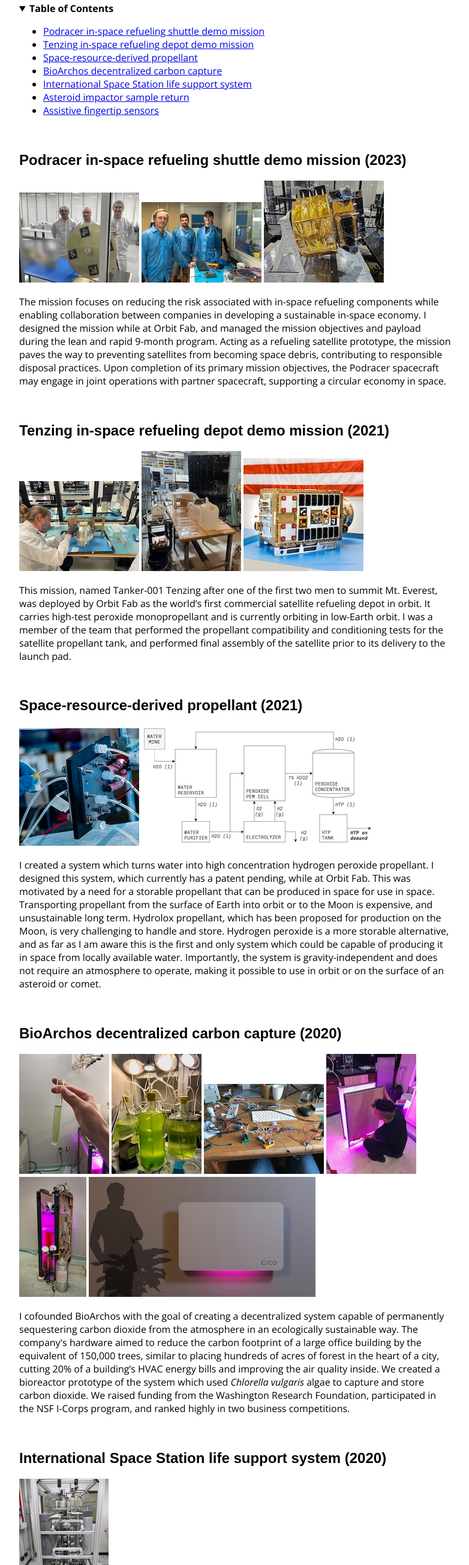
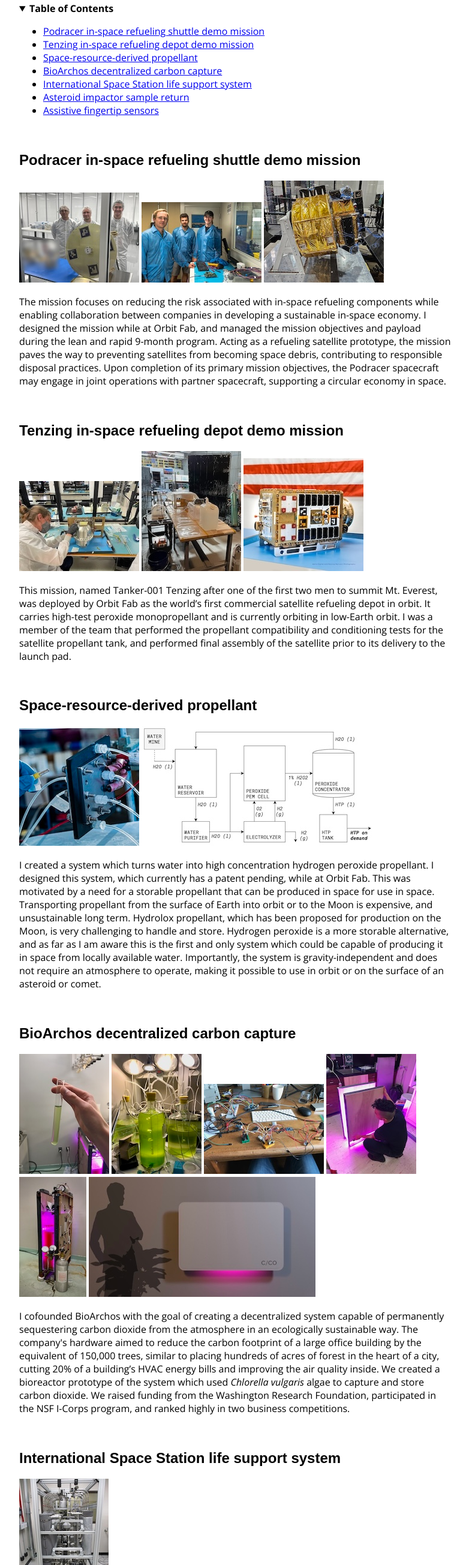
Before and after one commit to connorgeiman/site, a plain HTML site: page portfolio.html in a window 1280 px wide. Shown: the part 191-2800 px from the top of the page at 60% size, without its empty margins (248-1030 px from the left). Drawn offline with Linux system fonts and the light colour scheme; a web font is replaced by a local one.

Commit message:
Remove years from projects

```diff
--- a/portfolio.html
+++ b/portfolio.html
@@ -1,5 +1,14 @@
 <!DOCTYPE html>
 <html lang="en">
+
+<!-- TODO
+- change "portfolio" to "hardware" or something like that, and link to github in some prominent way (if not in header)
+  - also emphasize my mission/systems/process/product emphasis
+- add "about"
+- add an "adventures" page or something like that and link to instagram (and re-tailor instagram to be all the adventures I go on)
+  - or just link to individual posts about diving, etc.
+-->
+
 
 <head>
   <meta charset="UTF-8">
@@ -52,7 +61,7 @@
     </p> -->
 
     <br>
-    <h2 id="podracer">Podracer in-space refueling shuttle demo mission (2023)</h2>
+    <h2 id="podracer">Podracer in-space refueling shuttle demo mission</h2>
     <div class="pswp-gallery pswp-gallery--single-column" id="gallery--with-custom-caption">
       <a href="files/img/podracer/2.jpeg" data-pswp-width="2757" data-pswp-height="2068" target="_blank">
         <img src="files/img/podracer/2 copy.jpeg"
@@ -75,7 +84,7 @@
     </p>
 
     <br>
-    <h2 id="tenzing">Tenzing in-space refueling depot demo mission (2021)</h2>
+    <h2 id="tenzing">Tenzing in-space refueling depot demo mission</h2>
     <div class="pswp-gallery pswp-gallery--single-column" id="gallery--with-custom-caption">
       <a href="files/img/tenzing/1.jpeg" data-pswp-width="4032" data-pswp-height="3024" target="_blank">
         <img src="files/img/tenzing/1 copy.jpeg" alt="Working on the flight vehicle propellant tank" />
@@ -97,7 +106,7 @@
 
 
     <br>
-    <h2 id="htp">Space-resource-derived propellant (2021)</h2>
+    <h2 id="htp">Space-resource-derived propellant</h2>
     <div class="pswp-gallery pswp-gallery--single-column" id="gallery--with-custom-caption">
       <a href="files/img/htp/1.jpeg" data-pswp-width="1796" data-pswp-height="1756" target="_blank">
         <img src="files/img/htp/1 copy.jpeg" alt="Hydrogen peroxide generating electrochemical reactor (image courtesy Haotian Wang)" />
@@ -110,7 +119,7 @@
     </div>
 
     <br>
-    <h2 id="bioreactor">BioArchos decentralized carbon capture (2020)</h2>
+    <h2 id="bioreactor">BioArchos decentralized carbon capture</h2>
     <div class="pswp-gallery pswp-gallery--single-column" id="gallery--with-custom-caption">
       <a href="files/img/bioreactor/1.jpeg" data-pswp-width="3024" data-pswp-height="4032" target="_blank">
         <img src="files/img/bioreactor/1 copy.jpeg" alt="A test tube of Chlorella vulgaris algae" />
@@ -143,7 +152,7 @@
       program, and ranked highly in two business competitions.</p>
 
     <br>
-    <h2 id="honeywell">International Space Station life support system (2020)</h2>
+    <h2 id="honeywell">International Space Station life support system</h2>
     <div class="pswp-gallery pswp-gallery--single-column" id="gallery--with-custom-caption">
       <a href="files/img/honeywell/1.jpeg" data-pswp-width="792" data-pswp-height="1060" target="_blank">
         <img src="files/img/honeywell/1 copy.jpeg"
@@ -161,7 +170,7 @@
     </p>
 
     <br>
-    <h2 id="kila">Asteroid impactor sample return (2018)</h2>
+    <h2 id="kila">Asteroid impactor sample return</h2>
     <div class="pswp-gallery pswp-gallery--single-column" id="gallery--with-custom-caption">
       <a href="files/img/kila/1.jpeg" data-pswp-width="3024" data-pswp-height="4032" target="_blank">
         <img src="files/img/kila/1 copy.jpeg" alt="Preparing for a test launch loaded with impactor payload" />
@@ -180,7 +189,7 @@
     </p>
 
     <br>
-    <h2 id="prl">Assistive fingertip sensors (2018)</h2>
+    <h2 id="prl">Assistive fingertip sensors</h2>
     <div class="pswp-gallery pswp-gallery--single-column" id="gallery--with-custom-caption">
       <a href="files/img/prl/1.jpeg" data-pswp-width="2268" data-pswp-height="3024" target="_blank">
         <img src="files/img/prl/1 copy.jpeg" alt="First prototype of assistive finger tip sensor, based on FingerVision" />
```
Also changed, not shown: about.html (+1 -0 lines), books.html (+1 -0 lines), contact.html (+1 -1 lines).
